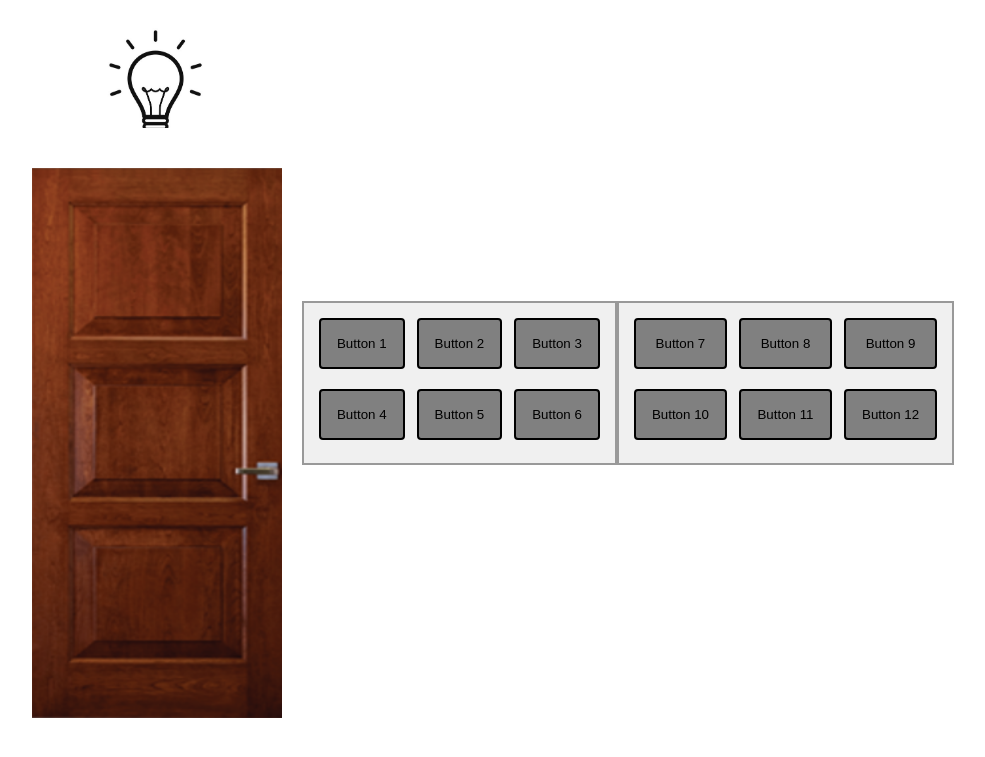
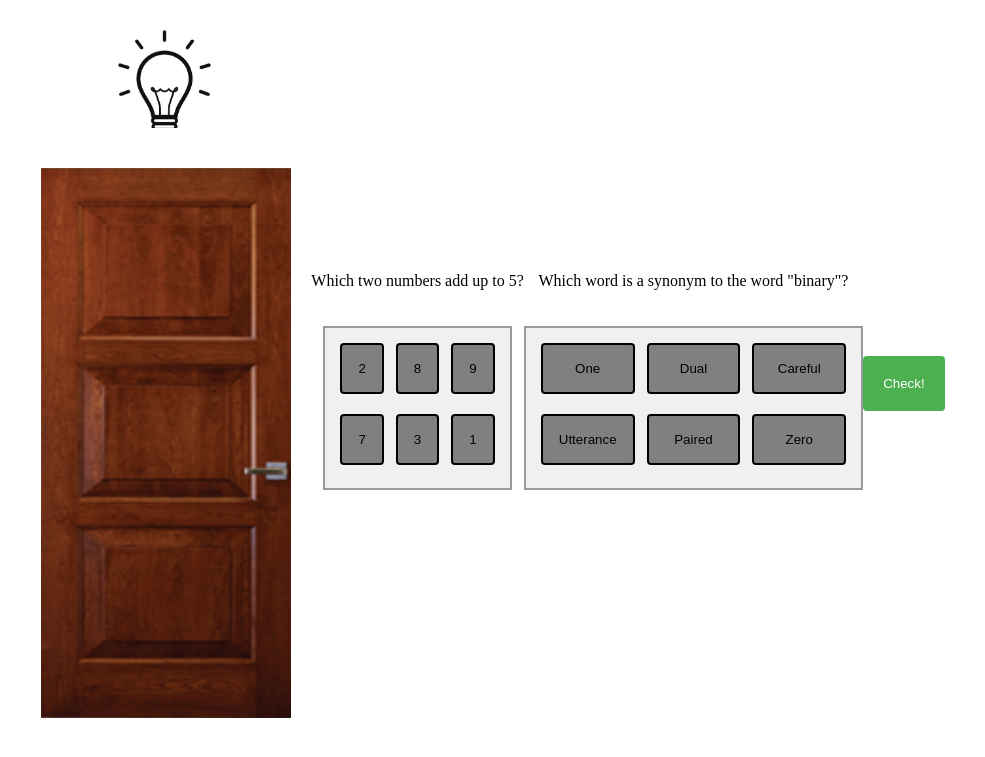
Before and after one commit to samhita-l/warmup2, a Jekyll site: the page project/logicGates.html, which Jekyll copies as it is, in a window 1280 px wide. Shown: the top 757 px of the page, without its empty margins (157-1142 px from the left). Built offline with Jekyll 4.4.1, drawn with Linux system fonts in a browser that asks for light colours.

Commit message:
Added questions and check button

```diff
--- a/project/logicGates.html
+++ b/project/logicGates.html
@@ -6,6 +6,14 @@
     <meta name="viewport" content="width=device-width, initial-scale=1.0">
     <style>
         /* Remember to move the style into scss folder later */
+
+                /* Additional styles for positioning text paragraphs */
+        #t1,
+        #t2 {
+            text-align: center;
+            margin-bottom: 10px;
+            font-weight: bold;
+        }
         /* Style for the main container */
         .main-container {
             display: flex;
@@ -18,6 +26,14 @@
             display: flex;
             flex-direction: column;
             align-items: center;
+            margin-bottom: 20px; /* Add margin at the bottom */
+        }
+
+        .text-buttons {
+            display: flex;
+            flex-direction: column;
+            align-items: center;
+            margin-bottom: 20px; /* Add margin at the bottom */
         }
 
         #lightbulb {
@@ -72,8 +88,23 @@
 
         /* Style for the "not" and "and" images */
         .logical-operators {
-            width: 50px; /* Adjust the size as needed */
-            height: 50px; /* Adjust the size as needed */
+        width: 50px; /* Adjust the size as needed */
+        height: 50px; /* Adjust the size as needed */
+        }
+
+        /* Style for the Check button */
+        #check {
+        padding: 20px; /* Increase padding for a larger button */
+        background-color: #4CAF50; /* Green background color */
+        color: white; /* White text color */
+        border: none; /* No border */
+        border-radius: 4px; /* Optional: Add rounded corners */
+        cursor: pointer; /* Change cursor to pointer on hover */
+        }
+
+        /* Style for the Check button on hover */
+        #check:hover {
+        background-color: #45a049; /* Darker green background color on hover */
         }
     </style>
 </head>
@@ -84,22 +115,32 @@
             <div id="lightbulb"></div>
             <img src="door1.png" id="door1">
         </div>
+        <div class="text-buttons"">
+        <p>Which two numbers add up to 5?</p>
         <div class="button-container">
-            <button class="my-button" id="b1" onclick="toggle1Value()">Button 1</button>
-            <button class="my-button" id="b2" onclick="toggle2Value()">Button 2</button>
-            <button class="my-button" id="b3" onclick="toggle3Value()">Button 3</button>
-            <button class="my-button" id="b4" onclick="toggle4Value()">Button 4</button>
-            <button class="my-button" id="b5" onclick="toggle5Value()">Button 5</button>
-            <button class="my-button" id="b6" onclick="toggle6Value()">Button 6</button>
+            <button class="my-button" id="b1" onclick="toggle1Value()">2</button>
+            <button class="my-button" id="b2" onclick="toggle2Value()">8</button>
+            <button class="my-button" id="b3" onclick="toggle3Value()">9</button>
+            <button class="my-button" id="b4" onclick="toggle4Value()">7</button>
+            <button class="my-button" id="b5" onclick="toggle5Value()">3</button>
+            <button class="my-button" id="b6" onclick="toggle6Value()">1</button>
         </div>
+        </div>
+        <div class="text-buttons">
+        <p>Which word is a synonym to the word "binary"?</p>
         <div class="button-container">
-          <button class="my-button" id="b7" onclick="toggle7Value()">Button 7</button>
-          <button class="my-button" id="b8" onclick="toggle8Value()">Button 8</button>
-          <button class="my-button" id="b9" onclick="toggle9Value()">Button 9</button>
-          <button class="my-button" id="b10" onclick="toggle10Value()">Button 10</button>
-          <button class="my-button" id="b11" onclick="toggle11Value()">Button 11</button>
-          <button class="my-button" id="b12" onclick="toggle12Value()">Button 12</button>
-      </div>
+          <button class="my-button" id="b7" onclick="toggle7Value()">One</button>
+          <button class="my-button" id="b8" onclick="toggle8Value()">Dual</button>
+          <button class="my-button" id="b9" onclick="toggle9Value()">Careful</button>
+          <button class="my-button" id="b10" onclick="toggle10Value()">Utterance</button>
+          <button class="my-button" id="b11" onclick="toggle11Value()">Paired</button>
+          <button class="my-button" id="b12" onclick="toggle12Value()">Zero</button>
+        </div>
+        </div>
+      <div class="check">
+      <button id="check">Check!</button>
+    </div>
+    </div>
   <script>
   // Variable to keep track of the button value
   var button1Value = 0;
@@ -195,7 +236,7 @@
 
   function correctAnswer() {
     var correctAnswer = false
-    if (button1Value === 1 && button5Value === 1 && button8Value === 1 && button11Value === 1) {
+    if (button1Value === 1 && button5Value === 1 && button8Value === 1 || button11Value === 1) {
       return correctAnswer = true
     }
     else {
```
